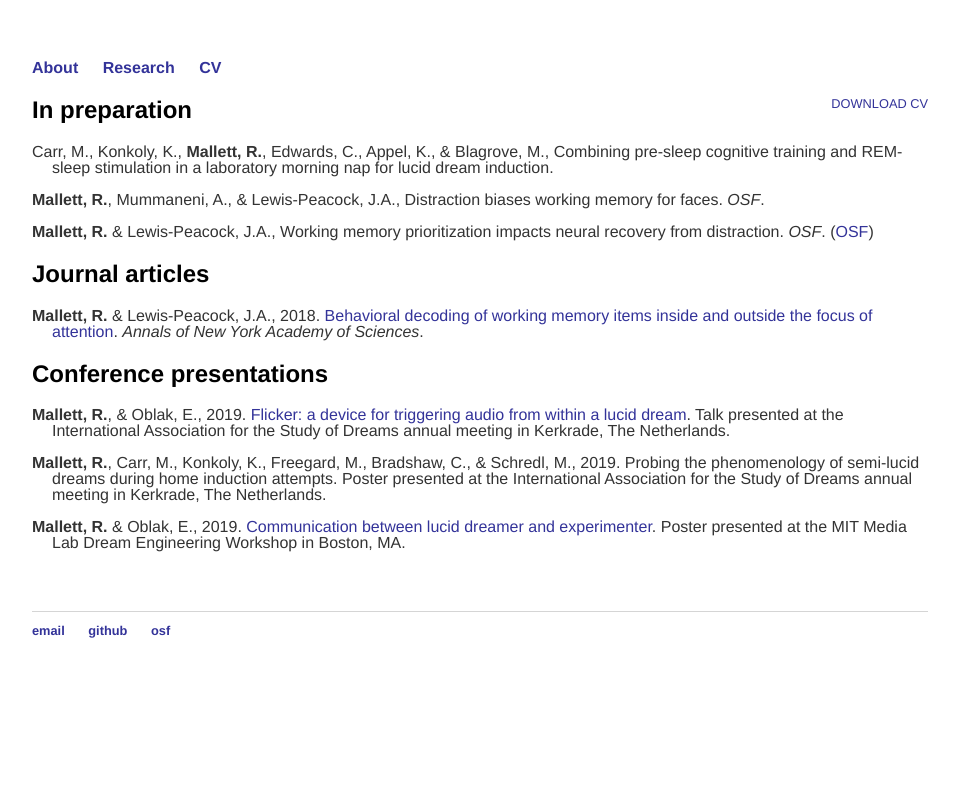
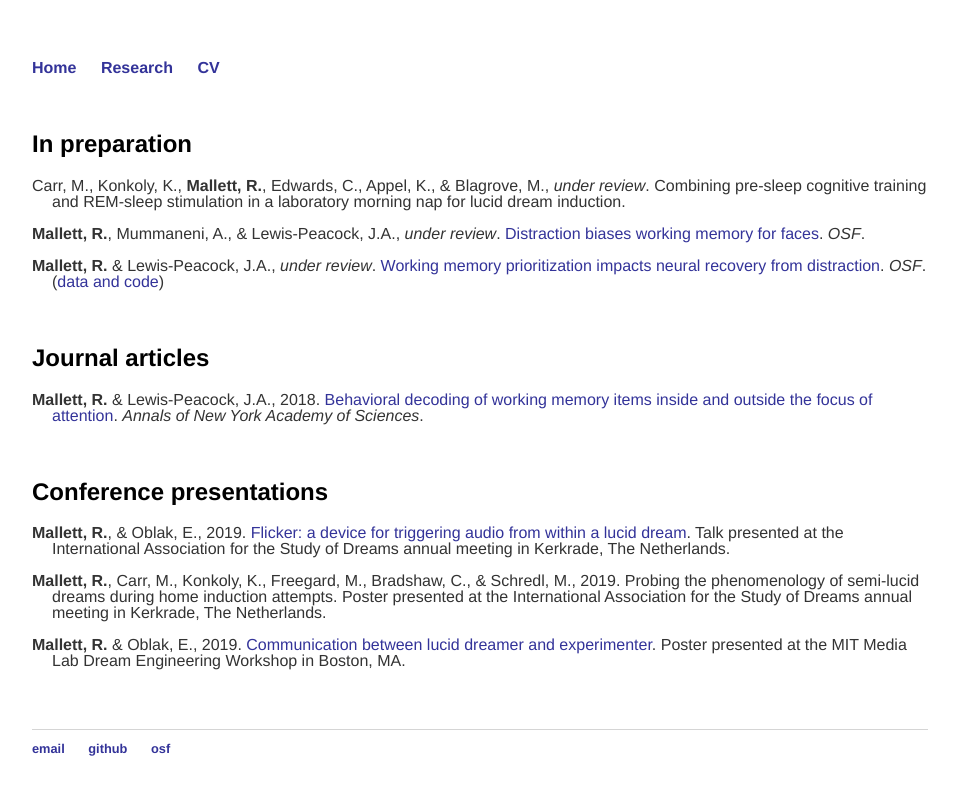
Before and after one commit to remrama/remrama.github.io, a Jekyll site: the page built from cv/index.html, in a window 1280 px wide. Shown: the top 795 px of the page, without its empty margins (160-1119 px from the left). Built offline with Jekyll 4.4.1, drawn with Linux system fonts in a browser that asks for light colours.

Commit message:
first draft touchups

```diff
--- a/_layouts/default.html
+++ b/_layouts/default.html
@@ -10,7 +10,7 @@
 
         <nav>
             <ul>
-            <li><a href="/">About</a></li>
+            <li><a href="/">Home</a></li>
             <li><a href="/research">Research</a></li>
             <li><a href="/cv">CV</a></li>
             </ul>
--- a/cv/index.html
+++ b/cv/index.html
@@ -1,30 +1,33 @@
 ---
 layout: default
-title: CV of Remy
+title: Remy's CV
 ---
 
 <div class="cv">
 
-    <a href="/cv/full.pdf" class="download" download="remy_CV.pdf" title="Download CV as PDF">Download CV</a>
+    <!-- <a href="/cv/full.pdf" class="download" download="remy_CV.pdf" title="Download CV as PDF">Download CV</a> -->
 
+    <br>
     <h2>In preparation</h2>
 
     <p class="hanging">
-        Carr, M., Konkoly, K., <strong>Mallett, R.</strong>, Edwards, C., Appel, K., & Blagrove, M., Combining pre-sleep cognitive training and REM-sleep stimulation in a laboratory morning nap for lucid dream induction.
+        Carr, M., Konkoly, K., <strong>Mallett, R.</strong>, Edwards, C., Appel, K., & Blagrove, M., <em>under review</em>. Combining pre-sleep cognitive training and REM-sleep stimulation in a laboratory morning nap for lucid dream induction.
     </p>
     <p class="hanging">
-        <strong>Mallett, R.</strong>, Mummaneni, A., & Lewis-Peacock, J.A., Distraction biases working memory for faces. <em>OSF</em>.
+        <strong>Mallett, R.</strong>, Mummaneni, A., & Lewis-Peacock, J.A., <em>under review</em>. <a href="https://osf.io/qvez5/">Distraction biases working memory for faces</a>. <em>OSF</em>.
     </p>
     <p class="hanging">
-        <strong>Mallett, R.</strong> & Lewis-Peacock, J.A., Working memory prioritization impacts neural recovery from distraction. <em>OSF</em>. (<a href="https://osf.io/xz3ap/">OSF</a>)
+        <strong>Mallett, R.</strong> & Lewis-Peacock, J.A., <em>under review</em>. <a href="https://osf.io/vep97/">Working memory prioritization impacts neural recovery from distraction</a>. <em>OSF</em>. (<a href="https://osf.io/xz3ap/">data and code</a>)
     </p>
 
+    <br>
     <h2>Journal articles</h2>
 
     <p class="hanging">
         <strong>Mallett, R.</strong> & Lewis-Peacock, J.A., 2018. <a href="https://doi.org/10.1111/nyas.13647">Behavioral decoding of working memory items inside and outside the focus of attention</a>. <em>Annals of New York Academy of Sciences</em>.
     </p>
 
+    <br>
     <h2>Conference presentations</h2>
     <p class="hanging">
         <strong>Mallett, R.</strong>, & Oblak, E., 2019. <a href="https://github.com/remrama/flicker">Flicker: a device for triggering audio from within a lucid dream</a>. Talk presented at the International Association for the Study of Dreams annual meeting in Kerkrade, The Netherlands.
--- a/index.html
+++ b/index.html
@@ -1,6 +1,6 @@
 ---
 layout: default
-title: About Remy
+title: Remy's home
 ---
 
 <div class="blurb">
--- a/research/index.html
+++ b/research/index.html
@@ -26,6 +26,7 @@ title: Research of Remy
         We are using working memory all day, at which time we are also bombarded with incoming perceptual information. How does the brain do both simultaneously? What prevents perception from interrupting or even overwriting mnemonic information? We found that directing internal attention towards or away from mental contents influences the amount of disruption caused by a distracting task. This work is currently under review, while materials are available on the <a href="https://osf.io/xz3ap/">OSF project site</a>.
     </p>
 
+    <br>
 
     <h2>Lucid dreaming research</h2>
 
```
Also changed, not shown: other parts of research/index.html (+1 -1 lines).
